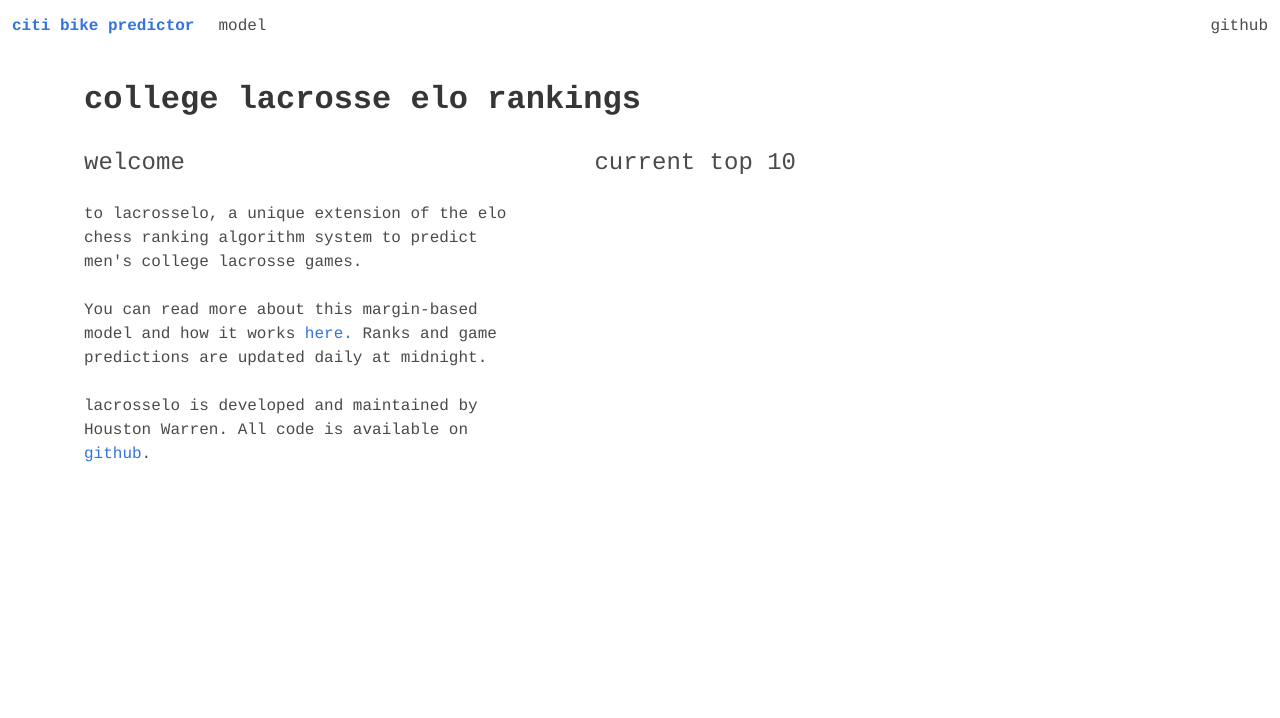
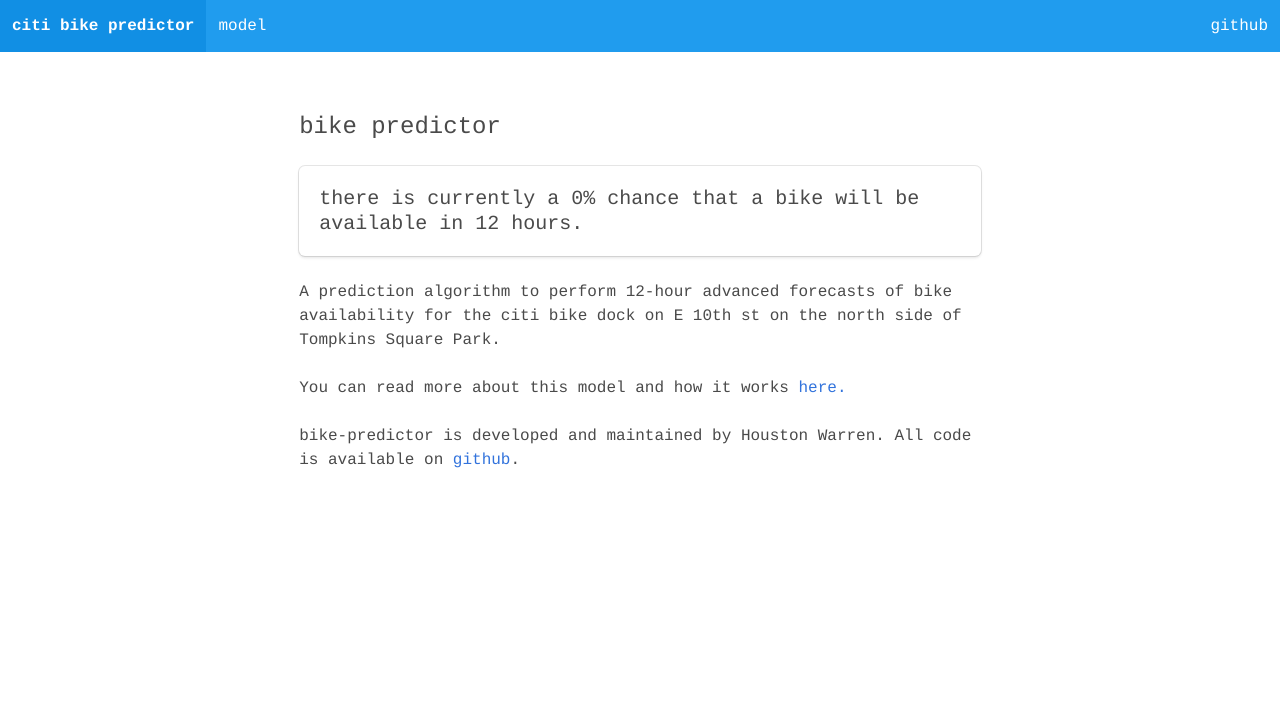
Before and after one commit to houstonwarren/bike-predictor, a Flask app: template server/templates/index.html in a window 1280 px wide. Shown: the top 718 px of the page. Run offline with Flask 2, Linux system fonts and the light colour scheme; the template is opened without the code that fills it, so the values that code supplies are empty.

Commit message:
first version front end

```diff
--- a/server/templates/index.html
+++ b/server/templates/index.html
@@ -1,6 +1,6 @@
 <head>
     <meta charset="utf-8">
-    <title>lacrosse elo - home</title>
+    <title>bike predictor</title>
     <link rel="stylesheet" href="https://cdnjs.cloudflare.com/ajax/libs/bulma/0.7.2/css/bulma.css" src=></link>
     <meta name="viewport" content="width=device-width, initial-scale=1.0">
     <link href="https://fonts.googleapis.com/css?family=Special+Elite&display=swap" rel="stylesheet">
@@ -16,59 +16,39 @@
 
   <section style="padding-top: 30px; padding-bottom: 30px">
     <div class="container">
-      <h1 class="title" style="margin-left: 20px;">college lacrosse elo rankings</h1>
+      <h1 class="title" style="margin-left: 20px;"></h1>
     </div>
   </section>
 
   <section>
     <div class="container">
-
-        <div class="columns">
-            <div class="column is-two-fifths" style="margin-left: 20px; margin-right: 20px">
+        <div class="columns is-centered">
+            <div class="column is-three-fifths" style="margin-left: 20px; margin-right: 20px">
                 <h4 class="subtitle is-4 has-text-left">
-                  welcome
+                    bike predictor
                 </h4>
 
+                <div class="box">
+                    <h5 class="subtitle is-5 has-text-left">
+                        there is currently a {{ (predictions[0]['prediction'] * 100)|float|round|int }}% chance that a
+                        bike will be available in 12 hours.
+                    </h5>
+                </div>
+
                 <p>
-                    to lacrosselo, a unique extension of the elo chess ranking algorithm
-                    system to predict men's college lacrosse games.
+                    A prediction algorithm to perform 12-hour advanced forecasts of bike availability
+                    for the citi bike dock on E 10th st on the north side of Tompkins Square Park.
                 </p>
                 <br>
                 <p>
-                    You can read more about this margin-based model and how it works <a href="about">here.</a>
-                    Ranks and game predictions are updated daily at midnight.
+                    You can read more about this model and how it works <a href="">here.</a>
                 </p>
                 <br>
                 <p>
-                    lacrosselo is developed and maintained by Houston Warren. All code is available on
-                    <a href="https://github.com/houstonwarren/lacrosselo">github</a>.
+                    bike-predictor is developed and maintained by Houston Warren. All code is available on
+                    <a href="https://github.com/houstonwarren/bike-predictor">github</a>.
                 </p>
             </div>
-
-          <div class="column is-three-fifths is-centered" style="margin-left: 20px;">
-              <h4 class="subtitle is-4 has-text-left">
-                  current top 10
-              </h4>
-
-              <table class="table is-bordered">
-                <tbody>
-                    {% for rank in ranks[0:10] %}
-                    <tr>
-                        <td style="border: white !important;">
-                            <p class="has-text-right is-size-7" style="padding-top: 5px"> {{loop.index}}</p>
-                        </td>
-                        <td style="border: white !important;">
-                            <p class="is-size-5"> {{rank["team"]|lower}}</p>
-                        </td>
-                        <td style="border: white !important;">
-                            <p class="is-size-7" style="padding-top: 5px"> {{rank["rank"]|float|round|int}}</p>
-                        </td>
-                    </tr>
-                    {% endfor %}
-                </tbody>
-              </table>
-          </div>
-
         </div>
 
     </div>
--- a/server/templates/nav.html
+++ b/server/templates/nav.html
@@ -26,7 +26,7 @@
     });
 </script>
 
-<nav class="navbar" role="navigation" aria-label="main navigation">
+<nav class="navbar is-info" role="navigation" aria-label="main navigation">
 
     <div class="navbar-brand">
         <a class="navbar-item" href="/">
@@ -41,7 +41,7 @@
 
     <div id="citiNav" class="navbar-menu">
         <div class="navbar-start">
-            <a class="navbar-item" href="model">
+            <a class="navbar-item">
                 model
             </a>
         </div>
```
Also changed, not shown: server/requirements.txt (added, +25 -0 lines).
